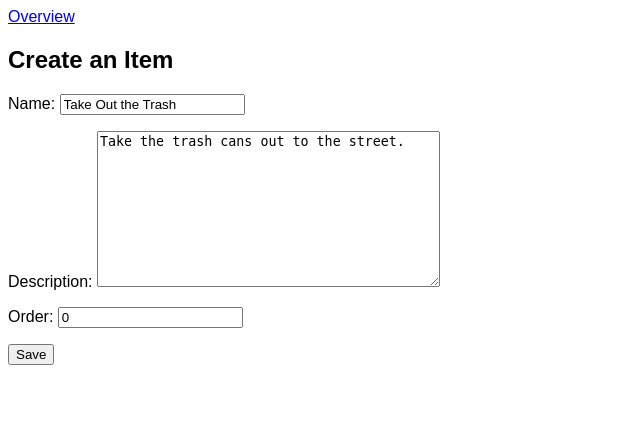
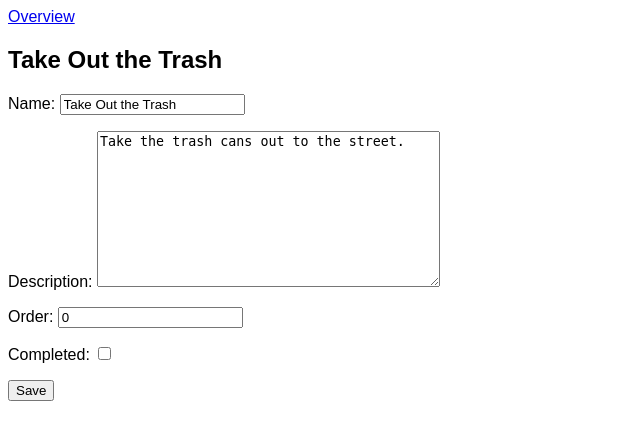
Before and after one commit to floriantoenjes/django_todo_list, a Django app: page /todos/1/edit_item/2/ in a window 1280 px wide. Shown: the top 440 px of the page, without its empty margins (0-640 px from the left). Run offline with Django 3.2, Linux system fonts and the light colour scheme; a user stored in the database is signed in; data comes from the database, SQL or seed files in the repository; both versions use the stored data as it was after the commit.

Commit message:
Minor changes

```diff
--- a/todos/forms.py
+++ b/todos/forms.py
@@ -11,7 +11,7 @@ class TodoListForm(forms.ModelForm):
 class ItemForm(forms.ModelForm):
     class Meta:
         model = models.Item
-        fields = ["name", "description", "order"]
+        fields = ["name", "description", "order", "completed"]
 
 ItemFormSet = forms.modelformset_factory(
     models.Item,
--- a/todos/templates/todos/item_form.html
+++ b/todos/templates/todos/item_form.html
@@ -3,7 +3,7 @@
 {% block title %}Create an Item{% endblock %}
 
 {% block content %}
-    <h2>Create an Item</h2>
+    <h2>{{ item|default:"Create an Item"}}</h2>
     <form method="post" action="">
         {% csrf_token %}
         {{ form.as_p }}
--- a/todos/templates/todos/todo_list_form.html
+++ b/todos/templates/todos/todo_list_form.html
@@ -3,7 +3,7 @@
 {% block title %}Create a Todo List{% endblock %}
 
 {% block content %}
-    <h2>Create a Todo List</h2>
+    <h2>Edit the Todo List</h2>
     <form method="post" action="">
         {% csrf_token %}
         {{ form.as_p }}
--- a/todos/views.py
+++ b/todos/views.py
@@ -59,4 +59,4 @@ def item_edit(request, item_pk, todo_list_pk):
             messages.success(request, "Updated {}".format(form.cleaned_data["name"]))
             return HttpResponseRedirect(item.get_absolute_url())
 
-    return render(request, "todos/item_form.html", {"form": form, "todo_list": item.todo_list})
+    return render(request, "todos/item_form.html", {"item": item, "form": form, "todo_list": item.todo_list})
```
Also changed, not shown: db.sqlite3.
